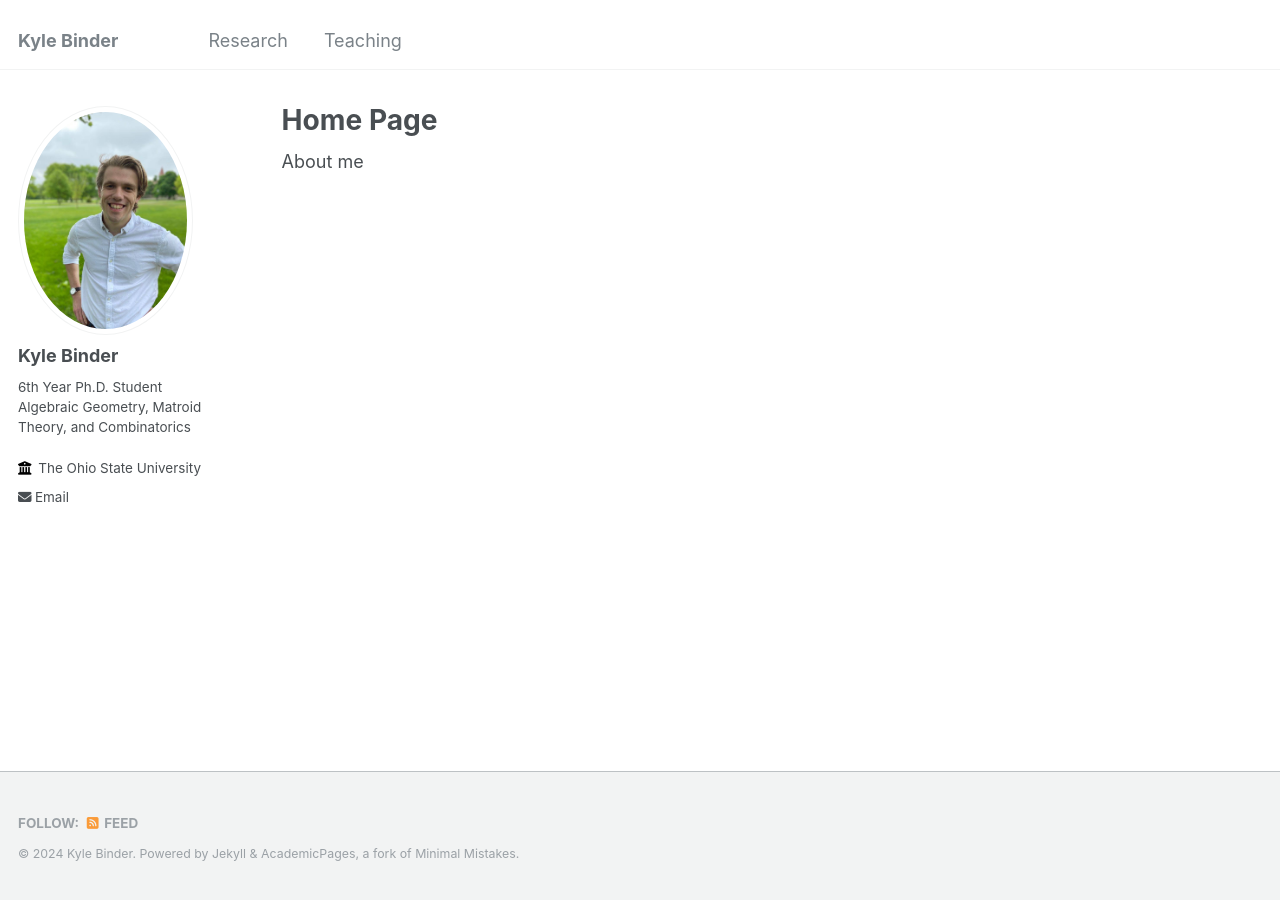
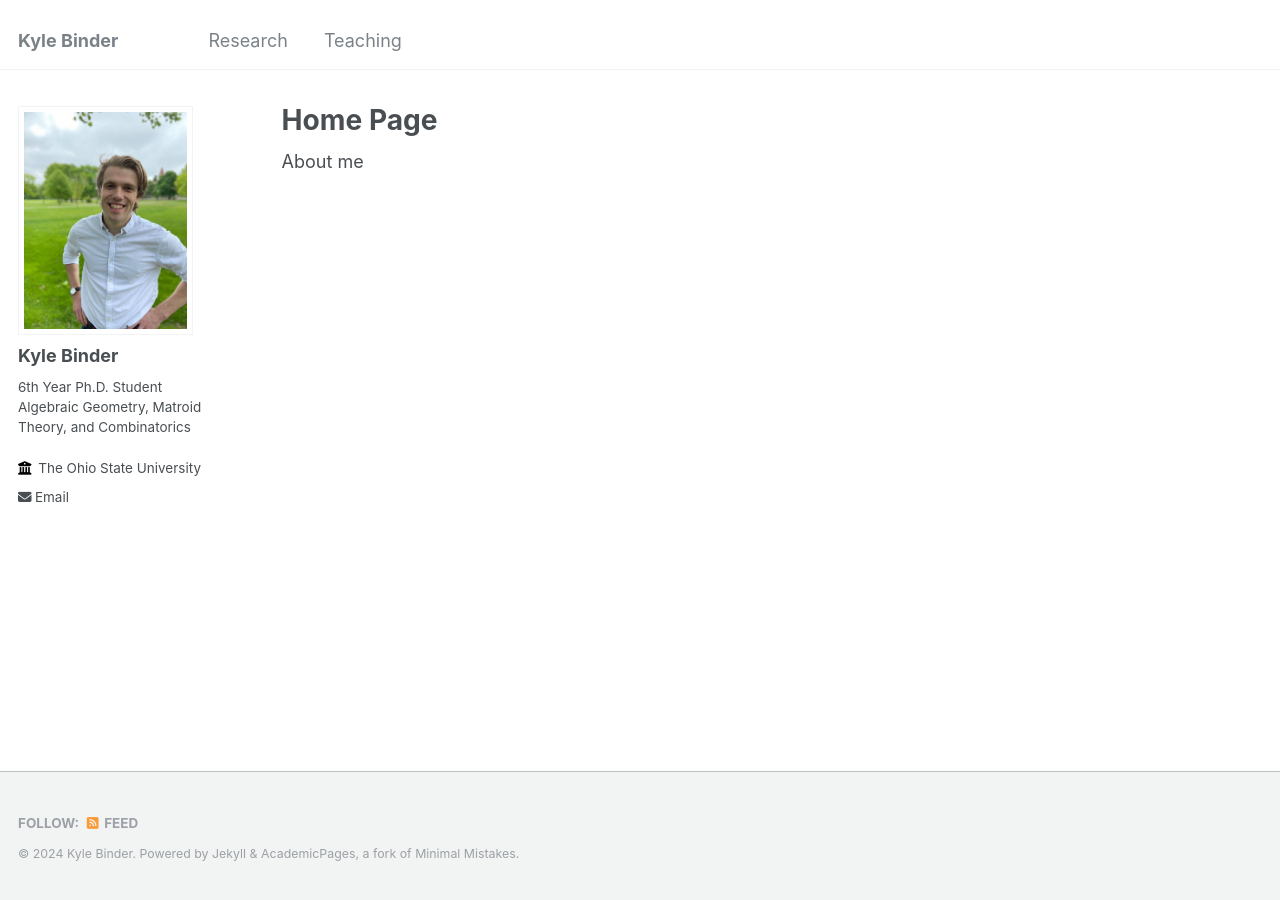
Before and after one commit to bindercommakyle/bindercommakyle.github.io, a Jekyll site: the page built from _pages/about.md, in a window 1280 px wide. Built offline with Jekyll 4.4.1, drawn with Linux system fonts in a browser that asks for light colours.

Commit message:
Update _sidebar.scss

```diff
--- a/_sass/_sidebar.scss
+++ b/_sass/_sidebar.scss
@@ -81,7 +81,7 @@
   vertical-align: top;
   width: 36px;
   // set width only, for non-square avatars
-  // height: 36px;
+   height: 36px;
 
   @include breakpoint($large) {
     display: block;
@@ -91,7 +91,7 @@
 
   img {
     max-width: 175px;
-    border-radius: 50%;
+    // border-radius: 50%;
 
     @include breakpoint($large) {
       padding: 5px;
```
